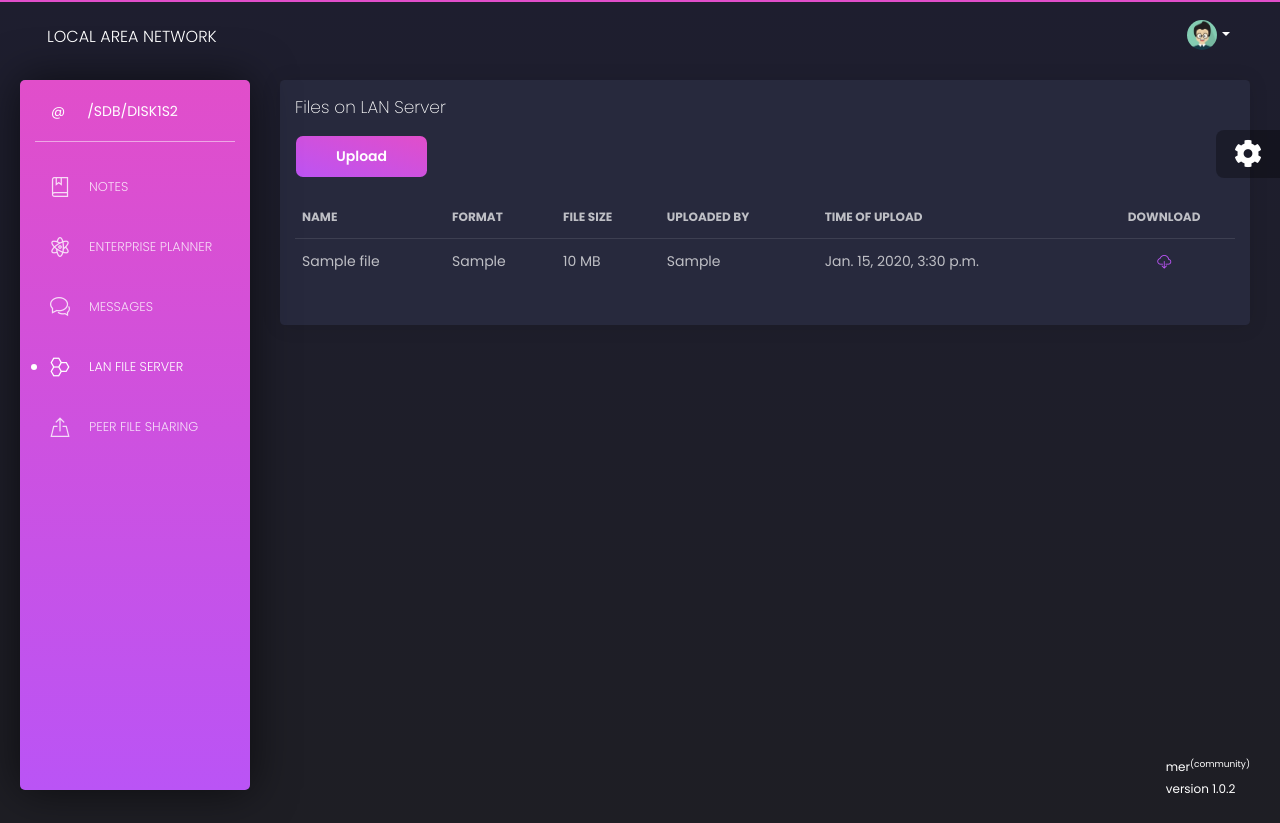
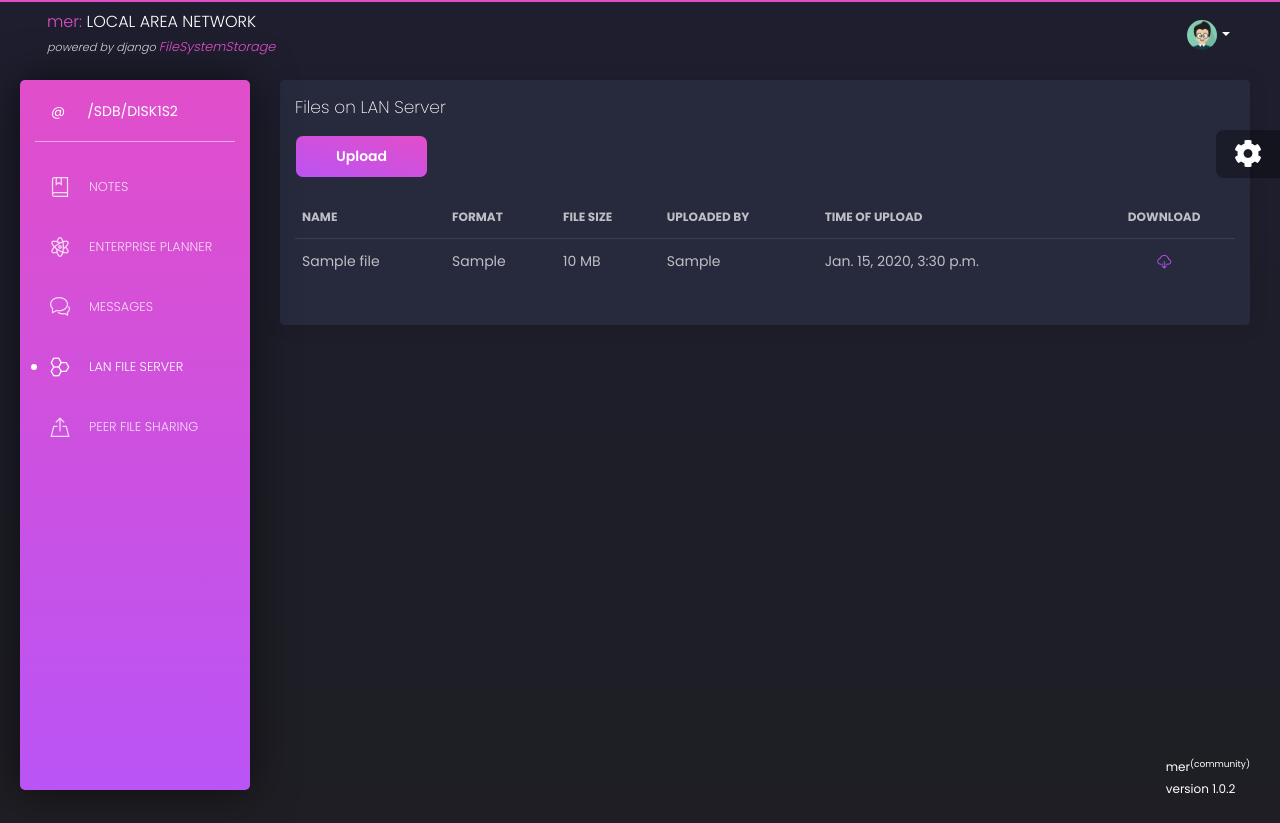
Before and after one commit to theflyingrahul/mercommunity, a Django app: page /merlan/ in a window 1280 px wide. Run offline with Django 3.2, Linux system fonts and the light colour scheme; tables that the repository leaves empty hold one stand-in row (values such as "Sample post"); some libraries are stand-ins or nearby versions.

Commit message:
merLAN: UI Enhancements

```diff
--- a/navi/templates/navi/merlan.html
+++ b/navi/templates/navi/merlan.html
@@ -73,7 +73,11 @@
                 <span class="navbar-toggler-bar bar3"></span>
               </button>
             </div>
-            <a class="navbar-brand" href="javascript:void(0)">Local Area Network&nbsp;</a>
+              <a class="navbar-brand" href="javascript:void(0)"><p style="display:inline; text-transform: lowercase;" class="text-primary">mer: </p>Local Area Network<br>
+                <p style="display:inline; text-transform: none; font-size: 0.7rem; font-style: italic">powered by django
+                <p style="display:inline; text-transform: none; font-size: 0.8rem; font-style: italic;" class="text-primary">FileSystemStorage</p>
+                </p>
+              </a>
           </div>
           <button class="navbar-toggler" type="button" data-toggle="collapse" data-target="#navigation" aria-expanded="false" aria-label="Toggle navigation">
             <span class="navbar-toggler-bar navbar-kebab"></span>
```
